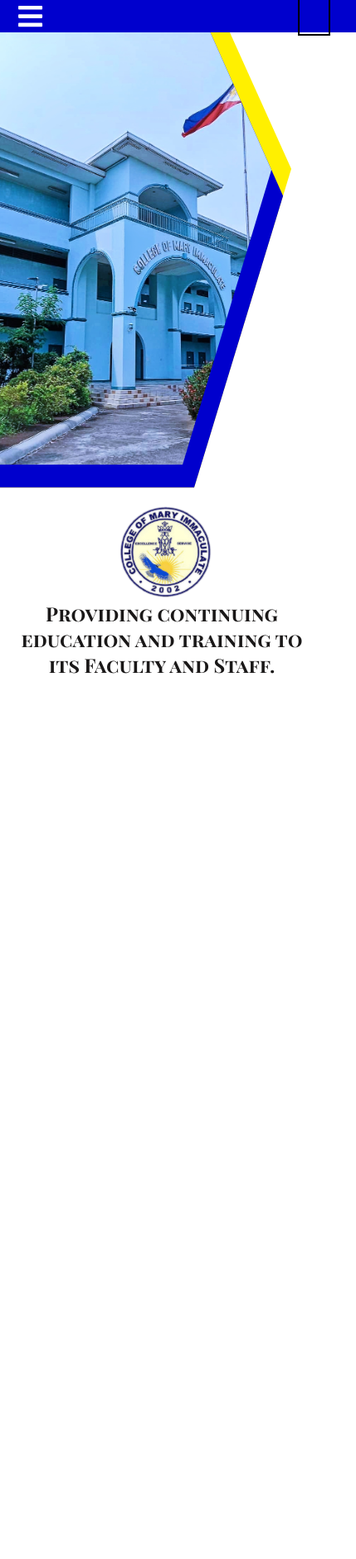
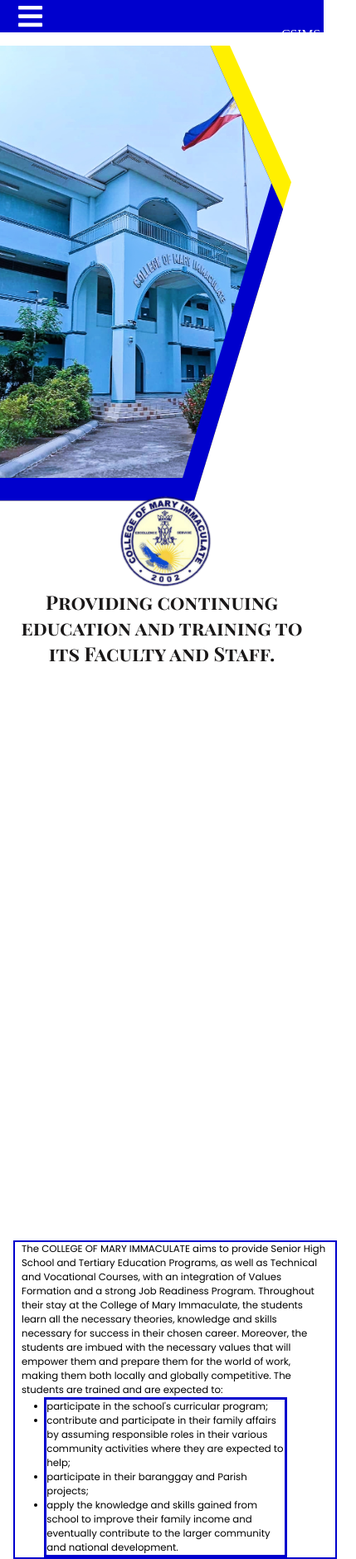
Before and after one commit to wilsterdc/CSIMS, a React (Create React App) app: page / in a window 390 px wide. Shown: the whole page at 83% size, 429 px wide, since content can reach past the window. Before the commit the page ends 1107 px from the top, so only its background shows below. Built offline with nearby package versions, Linux system fonts and the light colour scheme.

Commit message:
:rocket: to the :moon:

```diff
--- a/src/components/Landing.js
+++ b/src/components/Landing.js
@@ -28,7 +28,9 @@
         {/* <Link to = '/login' target = '_blank'>
             <button className = 'login-port'>Login</button>
         </Link> */}
-        <a className = 'login-port' href = '/login' target = ' blank'>Login</a>
+        <a className = 'login-port' href = '/login' target = ' blank'>
+            CSIMS
+        </a>
 
         <div className = 'bg-light'>
             <div className = 'bg-dark'>
@@ -41,6 +43,32 @@
             <img src = {cmiLogo} alt = "CMI Logo" />
             <p>{texts[currentTextIndex]?.text}</p>
         </div>
+        <div className = 'aims-container'>
+            <p>
+                The COLLEGE OF MARY IMMACULATE aims to provide Senior High School and Tertiary Education Programs,
+                as well as Technical and Vocational Courses, with an integration of Values Formation and a strong Job Readiness Program.
+                Throughout their stay at the College of Mary Immaculate, the students learn all the necessary theories,
+                knowledge and skills necessary for success in their chosen career. Moreover,
+                the students are imbued with the necessary values that will empower them and prepare them for the world of work,
+                making them both locally and globally competitive. The students are trained and are expected to:
+            </p>
+            <ul className = 'students-container'>
+                <li className = 'item-students'>
+                    participate in the school's curricular program;
+                </li>
+                <li>
+                    contribute and participate in their family affairs by assuming responsible
+                    roles in their various community activities where they are expected to help;
+                </li>
+                <li>
+                    participate in their baranggay and Parish projects;
+                </li>
+                <li>
+                    apply the knowledge and skills gained from school to improve their family income
+                    and eventually contribute to the larger community and national development.
+                </li>
+            </ul>
+        </div>
 
 
     </div>
--- a/src/components/Nav.css
+++ b/src/components/Nav.css
@@ -73,7 +73,8 @@
 
 @media screen  and (max-width: 820px) {
     .nav-container {
-        width: 110vw;
+        /* width: 100vw; */
+        width: 100%;
     }
 
     .nav-item {
--- a/src/components/Style.css
+++ b/src/components/Style.css
@@ -17,7 +17,7 @@
     position: relative;
     float: right;
     color: #1a1818;
-    margin: 4em 1.5vw;
+    margin: 0 0.8vw;
     padding: 0 0.5em;
     width: 40vw;
     height: 520px;
@@ -30,7 +30,7 @@
     margin: 19vw 2%;
     font-weight: 700;
     /* font-size: 30px; */
-    font-size: 2vw;
+    font-size: 2.5vw;
     color: #1a1818;
 }
 
@@ -82,23 +82,63 @@
 
 .login-port {
     position: absolute;
-    margin: -6.5vh 92vw;
-    width: 5vw;
-    height: 5vh;
-    width: 6vw;
+    margin: -3.5vw 89vw;
     text-decoration: none;
     color: #fff;
     font-family: 'Poppins, sans-serif';
-    font-size: 2vw;
-    text-align: center;
-    border: 2px solid black;
+    font-size: 3vw;
+}
+
+.aims-container {
+    position: relative;
+    display: flex;
+    flex-direction: column;
+    top: 35vh;
+    margin: 1em;
+    padding-left: 0.5em;
+    padding-right: 0.5em;
+    width: 96.5vw;
+    border: 2px solid #0000cd;
+}
+
+.aims-container p {
+    font-size: 1.5vw;
+}
+
+.students-container {
+    display: flex;
+    flex-direction: column;
+    margin: 0 7vw;
+    width: 75vw;
+    font-size: 1.5vw;
+    border: 3px solid #0000cd;
+}
+
+@media screen and (max-width: 598px) {
+    .aims-container {
+        top: 115vh;
+        width: 100%;
+    }
 }
 
 @media screen and (max-width: 1250px) {
+    .aims-container {
+        display: flex;
+        top: 90rem;
+        width: 100%;
+    }
+
+    .aims-container p {
+        font-size: 3vw;
+    }
+
+    .students-container {
+        font-size: 3vw;
+    }
+
     .login-port {
-        width: 10vw;
-        height: 7vh;
-        min-height: 4vh;
+        margin: -6vw 87vw;
+        font-size: 4vw;
     }
 
     .img-container {
@@ -127,7 +167,7 @@
 
     .interchng-text {
         position: absolute;
-        top: 62vh;
+        top: 68vh;
         margin-left: 2vw;
         width: 96vw;
     }
```
